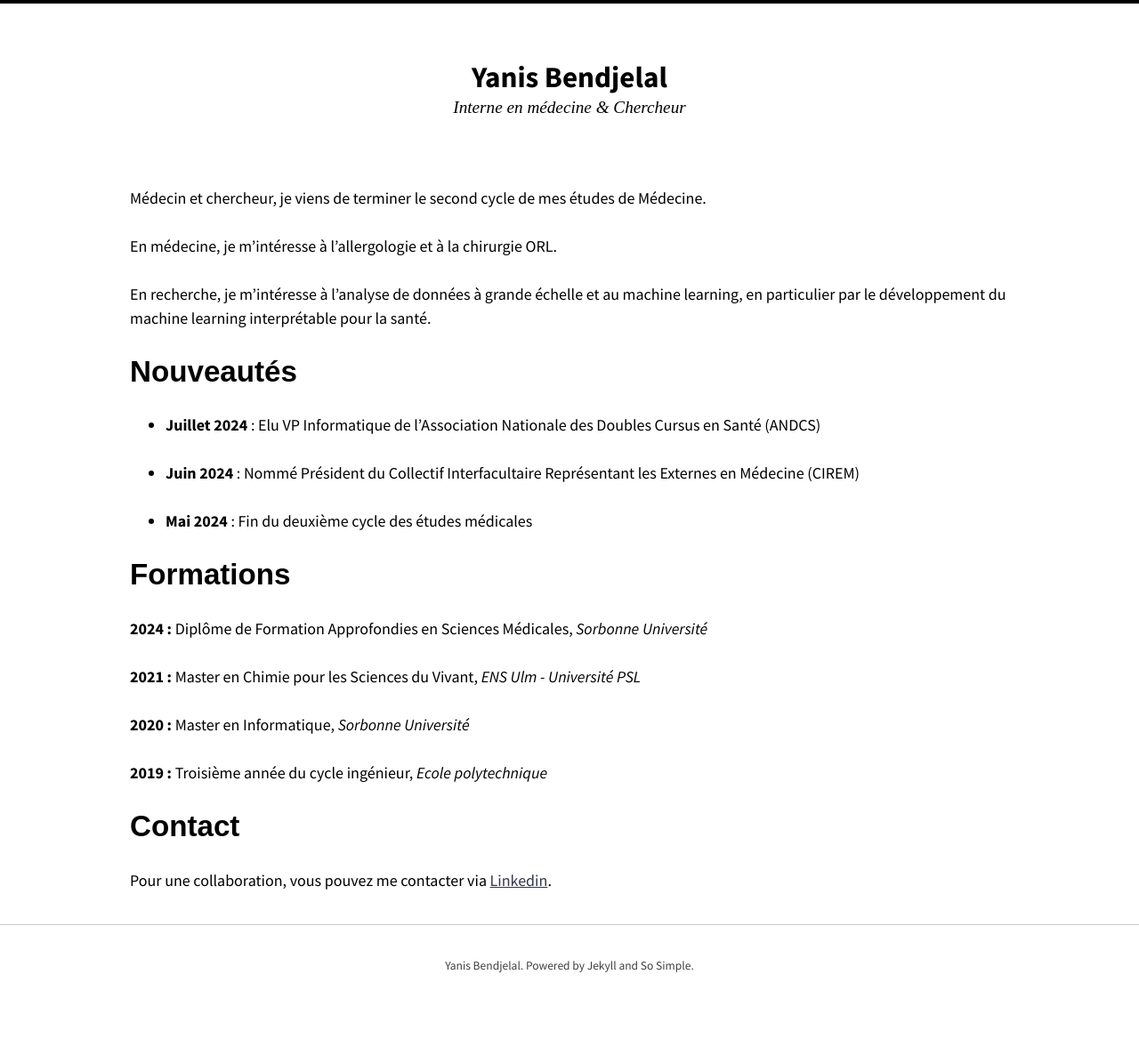
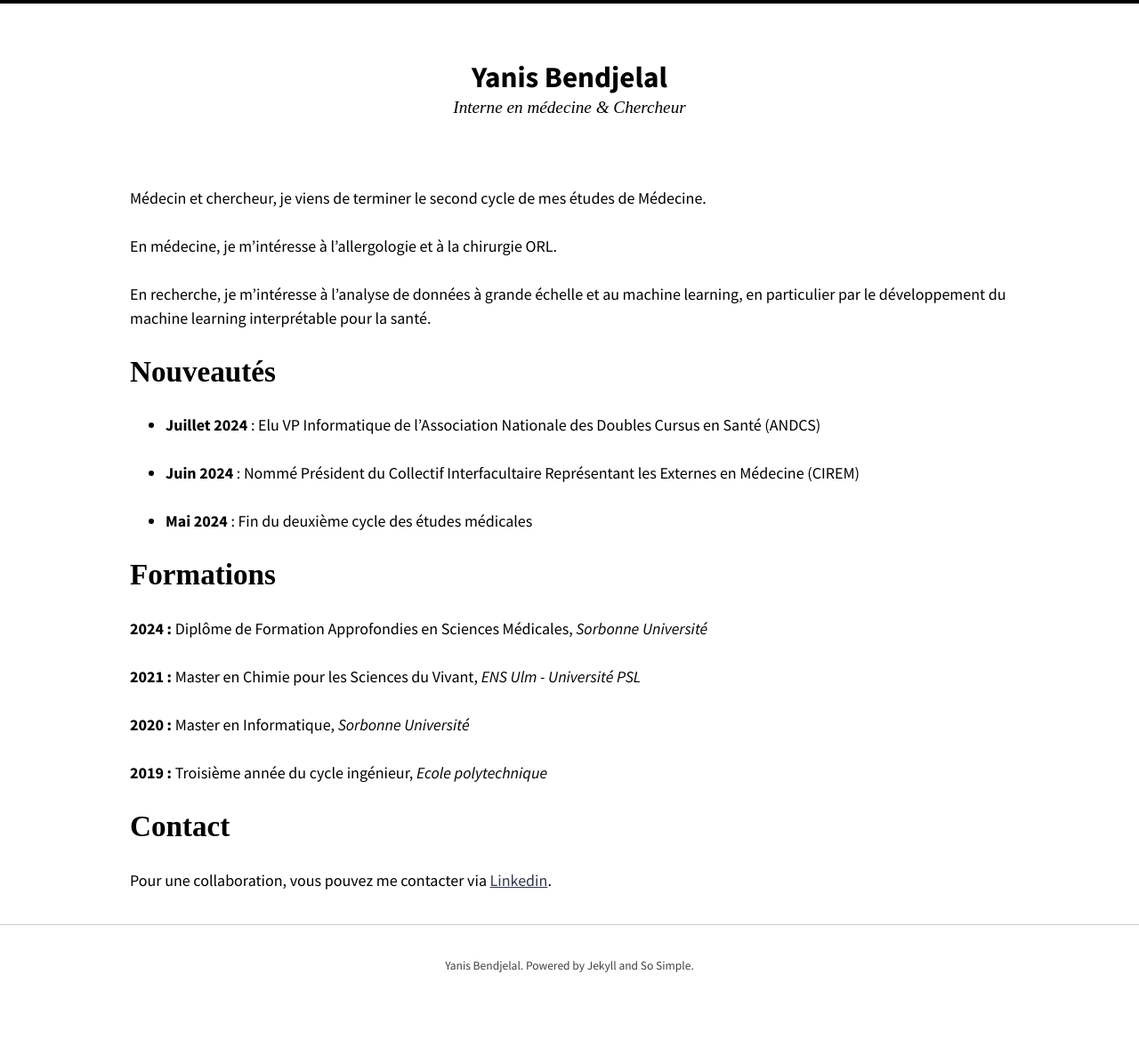
Before and after one commit to Bendjelal/bendjelal.github.io, a Jekyll site: the page built from index.md, in a window 1280 px wide. Shown: the whole page at 89% size. Built offline with Jekyll 4.4.1, drawn with Linux system fonts in a browser that asks for light colours; nearby versions of some CDN libraries.

Commit message:
Update _variables.scss

```diff
--- a/_sass/so-simple/_variables.scss
+++ b/_sass/so-simple/_variables.scss
@@ -43,8 +43,8 @@ $sans-serif-font-family: "Source Sans Pro", sans-serif !default;
 $monospace-font-family: Menlo, Consolas, Monaco, "Courier New", Courier, monospace !default;
 
 $base-font-family: $sans-serif-font-family !default;
-$headline-font-family: Arial, sans-serif !default;
-$title-font-family: Arial, sans-serif !default;
+$headline-font-family: $serif-font-family !default;
+$title-font-family: $serif-font-family !default;
 $description-font-family: $serif-font-family !default;
 $meta-font-family: $serif-font-family !default;
 
```
